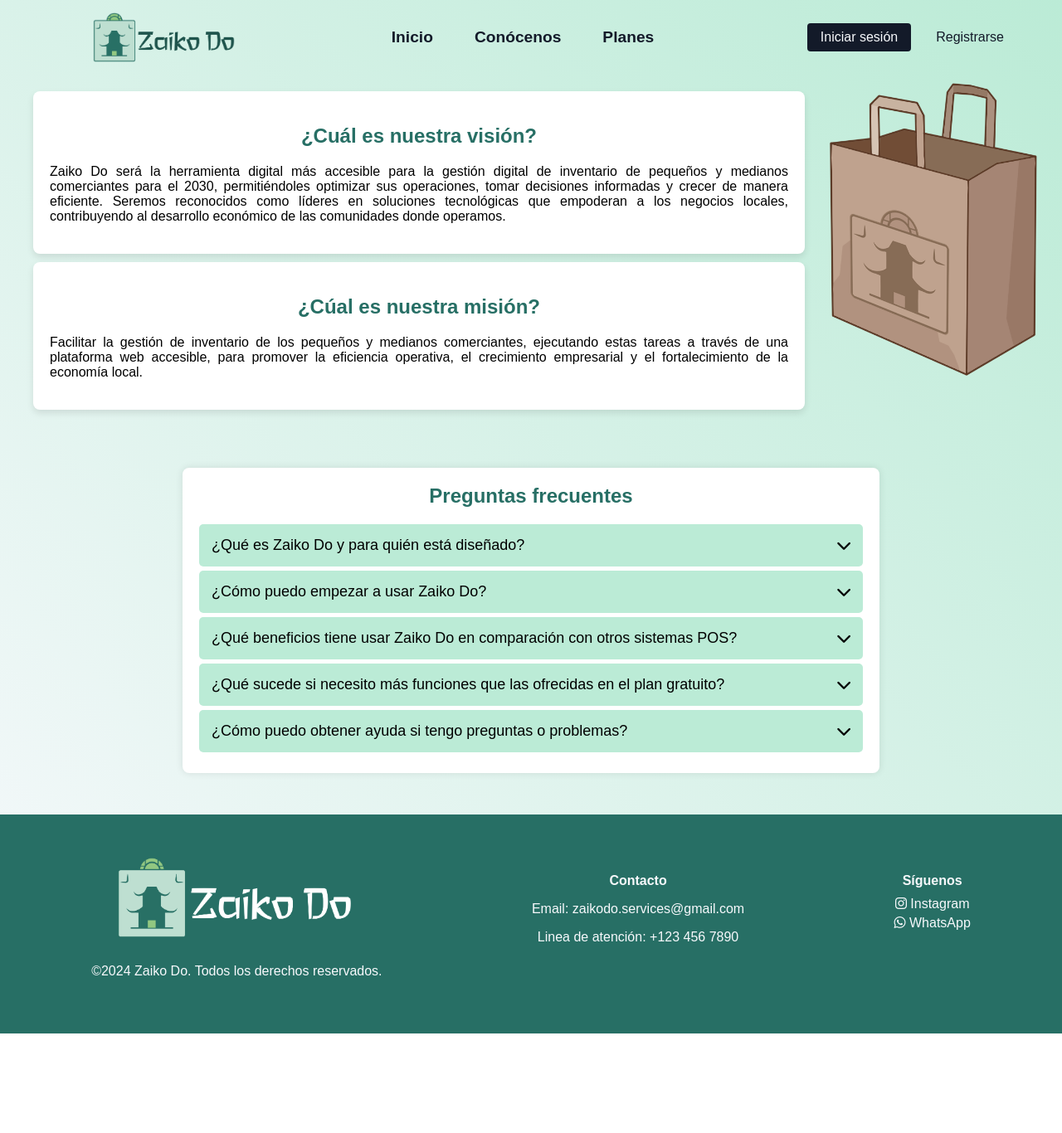
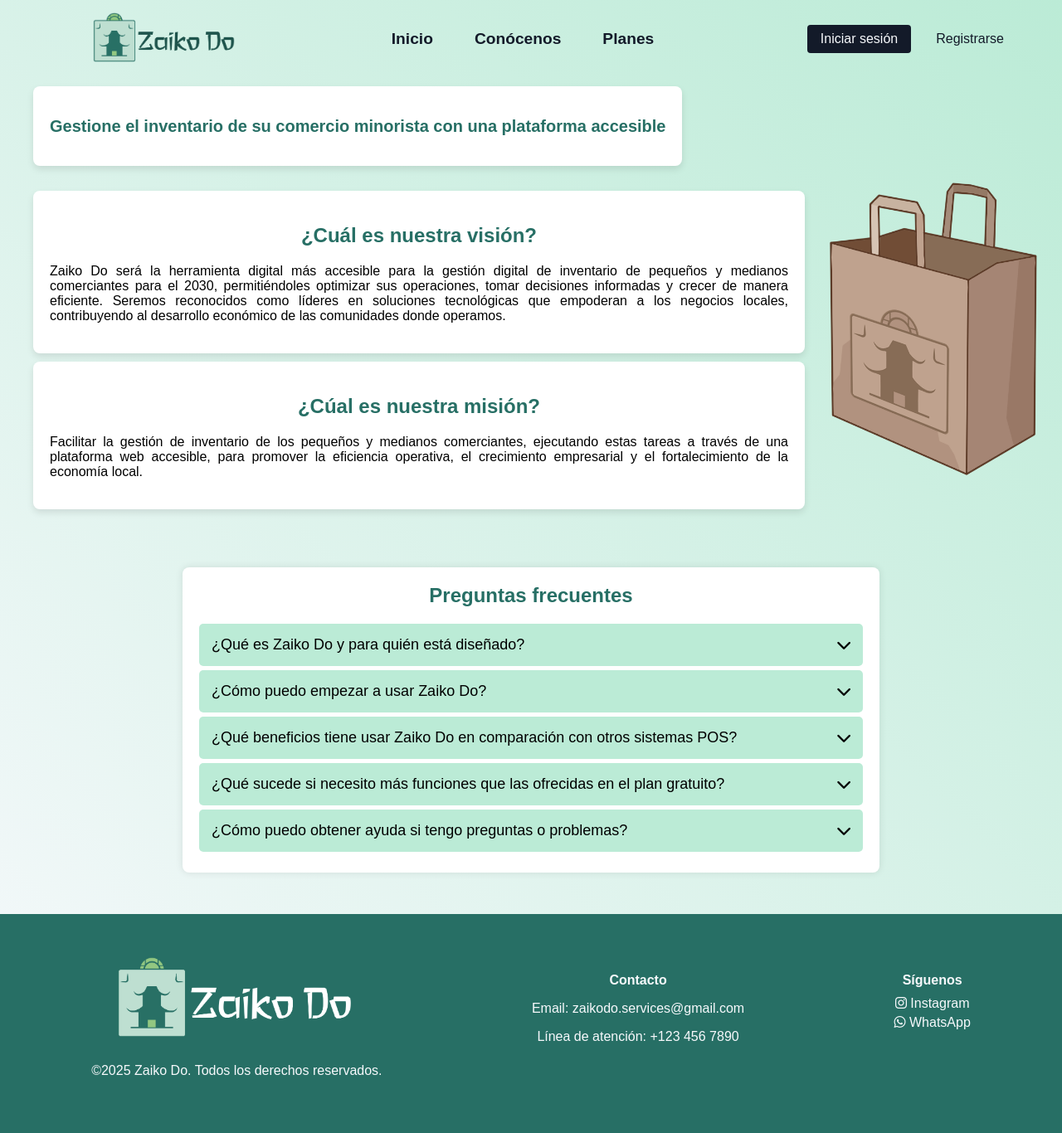
Before and after one commit to johnrua17/Zaiko-Do, a Flask app: page / in a window 1280 px wide. Shown: the whole page at 83% size. Before the commit the page ends 1246 px from the top, so only its background shows below. Run offline with Flask 3, Linux system fonts and the light colour scheme; some libraries are stand-ins or nearby versions.

Commit message:
ajustes front home
corregido el footer, agregada la valla publicitaria, agregado hipervínculo del Imagotipo.png, detalles de textos

```diff
--- a/app/routes.py
+++ b/app/routes.py
@@ -28,6 +28,10 @@ def register():
 @routes_blueprint.route('/')
 def home():
     return render_template('home.html')
+
+@routes_blueprint.route('/home')
+def home_redirect():
+    return redirect(url_for('routes.home'))
 
 @routes_blueprint.route('/buscar_producto', methods=["POST"])
 def buscar_producto():
--- a/static/css/home.css
+++ b/static/css/home.css
@@ -11,6 +11,9 @@
 body {
     background: linear-gradient(45deg, var(--Blanco), var(--Verde_claro));
     font-family: Arial, sans-serif;
+    display: flex;
+    flex-direction: column;
+    min-height: 100vh; /* Asegura que el cuerpo ocupe al menos toda la altura de la pantalla */
     margin: 0;
     padding: 0;
     font-size: 16px;
@@ -102,6 +105,7 @@ body {
 
 .main{
     background-color: linear-gradient(135deg, var(--Blanco), var(--Verde_claro));
+    flex: 1; /* Empuja el footer hacia el extremo inferior si el contenido es insuficiente */
 }
 
 #vision-mision {
@@ -358,6 +362,9 @@ body {
     color: var(--Blanco);
     padding: 20px 0;
     text-align: center;
+    flex-shrink: 0; /* Previene que el footer colapse cuando no hay suficiente espacio */
+    min-height: 100px; /* Ajusta este valor según el diseño deseado */
+    position: relative;
 }
 
 .footer-logo {
@@ -448,3 +455,9 @@ body {
         margin-left: 2vw; /* Ajusta el margen para pantallas muy pequeñas */
     }
 }
+
+.content-box.primary { /*Rectángulo valla publicitaria*/
+    max-width: 72%; /* Ajusta según el ancho de los otros rectángulos */
+    margin-left: 40px; /* Alinea con los demás rectángulos */
+    margin-right: auto; /* Asegura que el margen derecho se ajuste automáticamente */
+}
--- a/templates/home.html
+++ b/templates/home.html
@@ -21,7 +23,11 @@
             <a href="/register" class="button2">Registrarse</a>
         </div>
     </nav>
-
+    <div class="content-box primary" id="intro-message">
+        <h2 class="title_style" style="font-size: 20px;">
+            Gestione el inventario de su comercio minorista con una plataforma accesible
+        </h2>
+    </div>
     <div class="main">
         <div class="row" id="vision-mision">
             <div class="col">
@@ -209,17 +215,17 @@
         <div class="footer-container">
             <div class="footer-section">
                 <img src="static/images/Imagotipo_white.png" alt="Logo" class="footer-logo">
-                <p>&copy;2024 Zaiko Do. Todos los derechos reservados.</p>
+                <p>&copy;2025 Zaiko Do. Todos los derechos reservados.</p>
             </div>
             <div class="footer-section">
                 <h4>Contacto</h4>
                 <p>Email: zaikodo.services@gmail.com </p>
-                <p>Linea de atención: +123 456 7890</p>
+                <p>Línea de atención: +123 456 7890</p>
 
             </div>
             <div class="footer-section">
                 <h4>Síguenos</h4>
-                <a href="#" target="_blank"><i class="fab fa-instagram"></i> Instagram</a>
+                <a href="https://instagram.com/zaiko.do/" target="_blank"><i class="fab fa-instagram"></i> Instagram</a>
                 <a href="#" target="_blank"><i class="fab fa-whatsapp"></i> WhatsApp</a>
             </div>
         </div>
@@ -234,7 +240,8 @@
         document.getElementById('faq').style.display = 'block';
         document.getElementById('equipo').style.display = 'none';
         document.getElementById('planes').style.display = 'none';
-    });
+        document.getElementById('intro-message').style.display = 'block'; // Mostrar en Inicio
+        });
 
     document.getElementById('conocenos-btn').addEventListener('click', function(event) {
         event.preventDefault();
@@ -242,7 +249,8 @@
         document.getElementById('faq').style.display = 'none';
         document.getElementById('equipo').style.display = 'block';
         document.getElementById('planes').style.display = 'none';
-    });
+        document.getElementById('intro-message').style.display = 'none'; // Ocultar en Conócenos
+        });
 
     document.getElementById('planes-btn').addEventListener('click', function(event) {
         event.preventDefault();
@@ -250,13 +258,15 @@
         document.getElementById('faq').style.display = 'none';
         document.getElementById('equipo').style.display = 'none';
         document.getElementById('planes').style.display = 'block';
-    });
+        document.getElementById('intro-message').style.display = 'none'; // Ocultar en Planes
+        });
 
     document.addEventListener('DOMContentLoaded', function() {
         document.getElementById('vision-mision').style.display = 'flex';
         document.getElementById('faq').style.display = 'block';
         document.getElementById('equipo').style.display = 'none';
         document.getElementById('planes').style.display = 'none';
+        document.getElementById('intro-message').style.display = 'block'; // Mostrar por defecto
     });
 
     document.querySelectorAll('.faq-question').forEach(item => {
@@ -271,4 +281,12 @@
         });
     });
 
+    document.querySelector('.logo').addEventListener('click', function(event) {
+    event.preventDefault();
+    document.getElementById('vision-mision').style.display = 'flex';
+    document.getElementById('faq').style.display = 'block';
+    document.getElementById('equipo').style.display = 'none';
+    document.getElementById('planes').style.display = 'none';
+});
+
 </script>
--- a/templates/register.html
+++ b/templates/register.html
@@ -9,7 +9,9 @@
 
 <body>
     <div class="header">
-        <img src="static/images/Imagotipo.png" alt="Logo" width="200" height="85">
+        <a href="/home">
+            <img src="static/images/Imagotipo.png" alt="Logo" width="248" height="85">
+        </a>
     </div>
 
     <div class="login-container">
```
Also changed, not shown: other parts of templates/home.html (+25 -23 lines), templates/index.html (+7 -1 lines).
